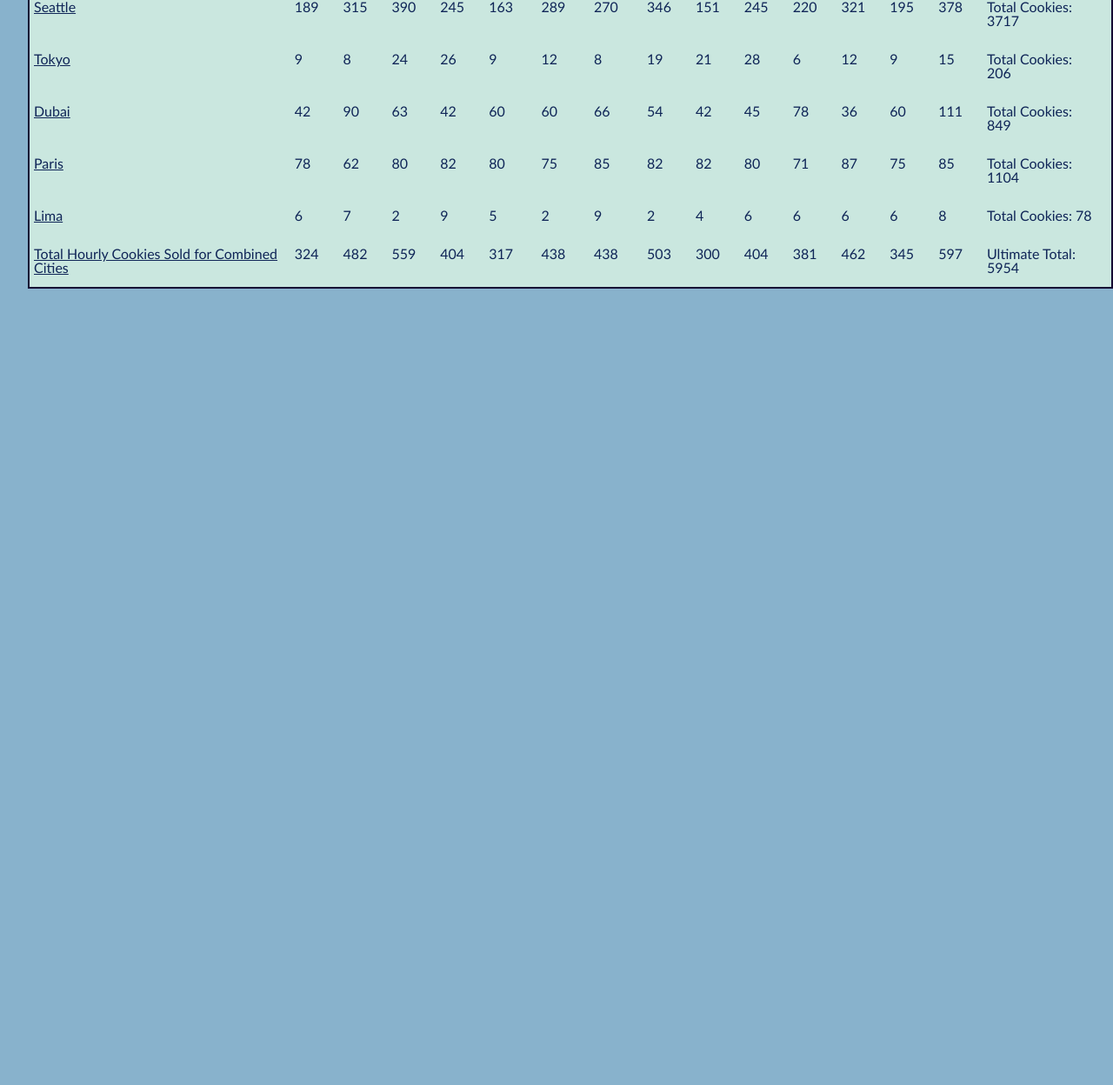
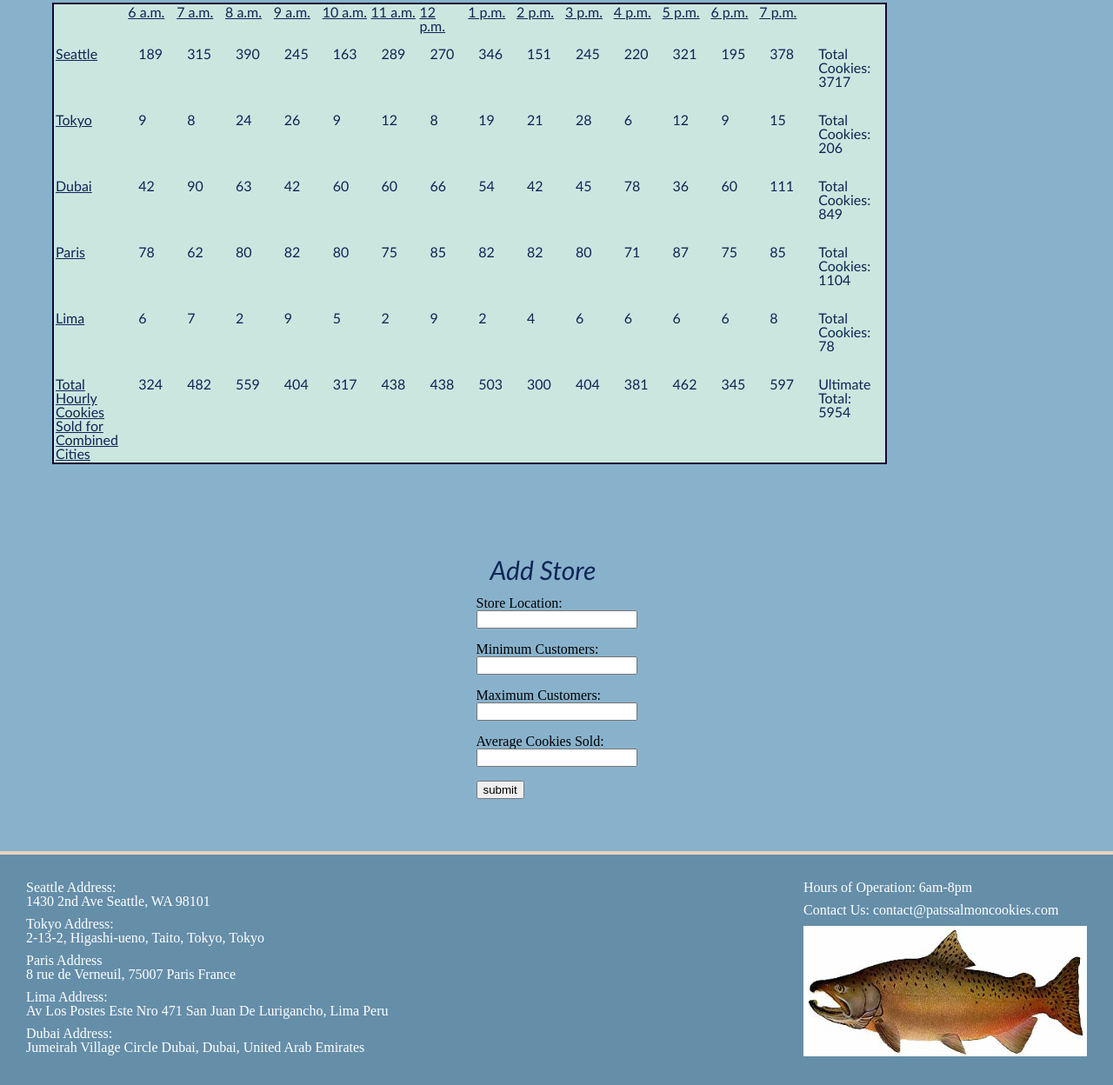
Before and after one commit to bran2miz/cookie-stand, a plain HTML site: page sales.html in a window 1280 px wide. Shown: the part 236-1484 px from the top of the page at 87% size. Before the commit the page ends 800 px from the top, so only its background shows below. Drawn offline with Linux system fonts and the light colour scheme.

Commit message:
added a new branch with a form at the end of the page

```diff
--- a/css/style.css
+++ b/css/style.css
@@ -5,6 +5,16 @@ h1 {
   color: #0F2557;
   font-style: oblique;
   font-size: 40px;
+  padding:1rem;
+  align-self: center;
+}
+
+h3 {
+  text-align: center;
+  font-family:'Optima', Futara, 'Calibri', 'Lucida Sans', 'Arial', sans-serif;
+  color: #0F2557;
+  font-style: oblique;
+  font-size: 30px;
   padding:1rem;
 }
 
@@ -14,13 +24,14 @@ table {
   border: solid 2px #150734;
   background-color: #CAE7DF;
   font-family: Candara, 'Segoe UI', 'Calibri', 'Trebuchet MS', sans-serif;
-  margin-left: 2.5%;
+  /* margin-left: 2.5%; */
   border-style: double;
   color: #0F2557;
+
 }
 
 th {
-  padding: 5px;
+  padding: 2px;
   text-decoration: underline #0F2557;;
 }
 td {
@@ -77,3 +88,44 @@ nav a {
   text-decoration: none;
 
 }
+
+footer {
+  background-color:#658EA9;
+  padding: 25px;
+  display: flex;
+  margin-top: 30px;
+  border-top: #E7D4C0 4px solid;
+  justify-content: space-between;
+}
+
+footer p {
+  padding: 5px;
+  color: white;
+}
+
+section {
+  display: flex;
+  padding: 30px;
+  /* background-color: rgb(249, 251, 253);
+  border:rgb(235, 244, 252) 1px solid; */
+  width: 960px;
+}
+
+.table {
+  display: flex;
+  flex-wrap: wrap;
+  align-items: flex-end;
+}
+
+section:nth-child(1) {
+  display: flex;
+  margin: 30px;
+  flex-wrap: wrap;
+}
+
+section:nth-child(2) {
+  display: flex;
+  margin: auto;
+  flex-wrap: wrap;
+  justify-content: center;
+}
--- a/js/app.js
+++ b/js/app.js
@@ -52,10 +52,51 @@ const lima = new Cookieshop('Lima', 2, 16, 0.6);
 
 console.log(Cookieshop.prototype.shopArray);
 
+function newForm(event) {
+  event.preventDefault();
+  let location = event.target.location.value;
+  let minCust = event.target.minCust.value;
+  let maxCust = event.target.maxCust.value;
+  let avgCook = event.target.avgCook.value;
+
+  for (let i = 0; i < Cookieshop.prototype.shopArray.length; i++) {
+    let newShop = Cookieshop.prototype.shopArray[i];
+    if(location === newShop.location) {
+      newShop.minCust = event.target.minCust.value;
+      newShop.maxCust = event.target.maxCust.value;
+      newShop.avgCook = event.target.avgCook.value;
+      newShop.callUponAll();
+      break;
+    }
+    else if (Cookieshop.prototype.shopArray.length === (i+1)) {
+      const newStore = new Cookieshop(location, minCust, maxCust, avgCook);
+      break;}
+    }
+    parseInt(event.target.reset());
+    clearSalesTable();
+    renderNewHeader();
+    renderActualTable();
+    renderFooterTable();
+  }
+
+
+console.log(Cookieshop.prototype.shopArray);
+
+
+
+const storeFormElem = document.getElementById('salesForm');
+storeFormElem.addEventListener('submit', newForm);
+
 const divElem = document.getElementById(`sales`);
 
-const newTableElem = document.createElement('table');
+let newTableElem = document.createElement('table');
 divElem.appendChild(newTableElem);
+
+function clearSalesTable() {
+  divElem.removeChild(newTableElem);
+  newTableElem = document.createElement('table');
+  divElem.appendChild(newTableElem);
+}
 
 function renderNewHeader() {
   const rowHeader = document.createElement('tr');
@@ -121,9 +162,12 @@ function renderFooterTable() {
   footerElem.appendChild(shopCellElem3);
 };
 
+
 renderNewHeader();
 renderActualTable();
 renderFooterTable();
+
+
 // const totalShop = {
 //   cookieLocation: '',
 //   minCust: 0,
--- a/sales.html
+++ b/sales.html
@@ -22,19 +22,48 @@
     </ul>
     </nav>
   </header>
-    <h1>Pat's Salmon Cookies Store - Sales Data</h1>
 
   <main>
+  <section class="table"><h1>Pat's Salmon Cookies Store - Sales Data</h1>
   <div id="sales">
+  </div>
+  </section>
 
-  </div>
-  <div id = "employee">
-
-  </div>
-
-  </div>
+  <section class = "table">
+    <form id="salesForm">
+      <fieldset>
+        <legend>
+          <h3>Add Store</h3>
+        </legend>
+        <label for="storeLocation">Store Location:</label><br>
+        <input type="text" id="location" name="Location" required><br><br>
+        <label for="minCust">Minimum Customers:</label><br>
+        <input type="number" id="minCust" name="minCust" required><br><br>
+        <label for="maxCust">Maximum Customers:</label><br>
+        <input type="number" id="maxCust" name="maxCust" required><br><br>
+        <label for="avgCook">Average Cookies Sold:</label><br>
+        <input type="number" id="avgCook" name="avgCook" required><br><br>
+        <input type="submit" value="submit">
+      </fieldset>
+    </form>
+  </section>
   <script src="js/app.js" text="text/javascript"></script>
 </main>
+<footer>
+  <div>
+    <p>Seattle Address:<br>1430 2nd Ave Seattle, WA 98101</p>
+    <p>Tokyo Address:<br>2-13-2, Higashi-ueno, Taito, Tokyo, Tokyo</p>
+    <p>Paris Address<br>8 rue de Verneuil, 75007 Paris France</p>
+    <p>Lima Address:<br>Av Los Postes Este Nro 471
+      San Juan De Lurigancho, Lima Peru</p>
+    <p>Dubai Address:<br>Jumeirah Village Circle Dubai, Dubai, United Arab Emirates</p>
+  </div>
+<div>
+  <p>Hours of Operation: 6am-8pm</p>
+  <p>Contact Us: contact@patssalmoncookies.com</p>
+  <p><img src="img/chinook.jpg" alt="chinook-fish" width="326" height="150"></p>
+</div>
+</footer>
 </body>
 
 </html>
```
